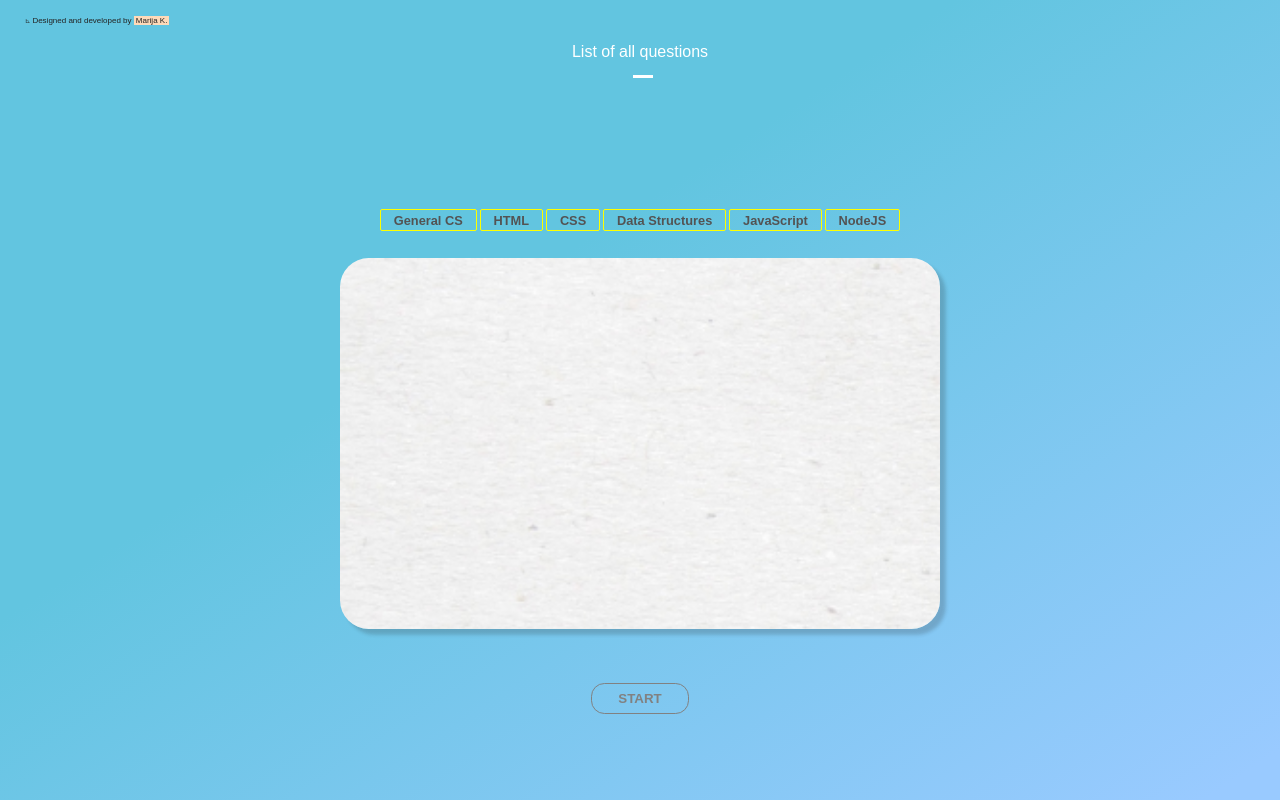
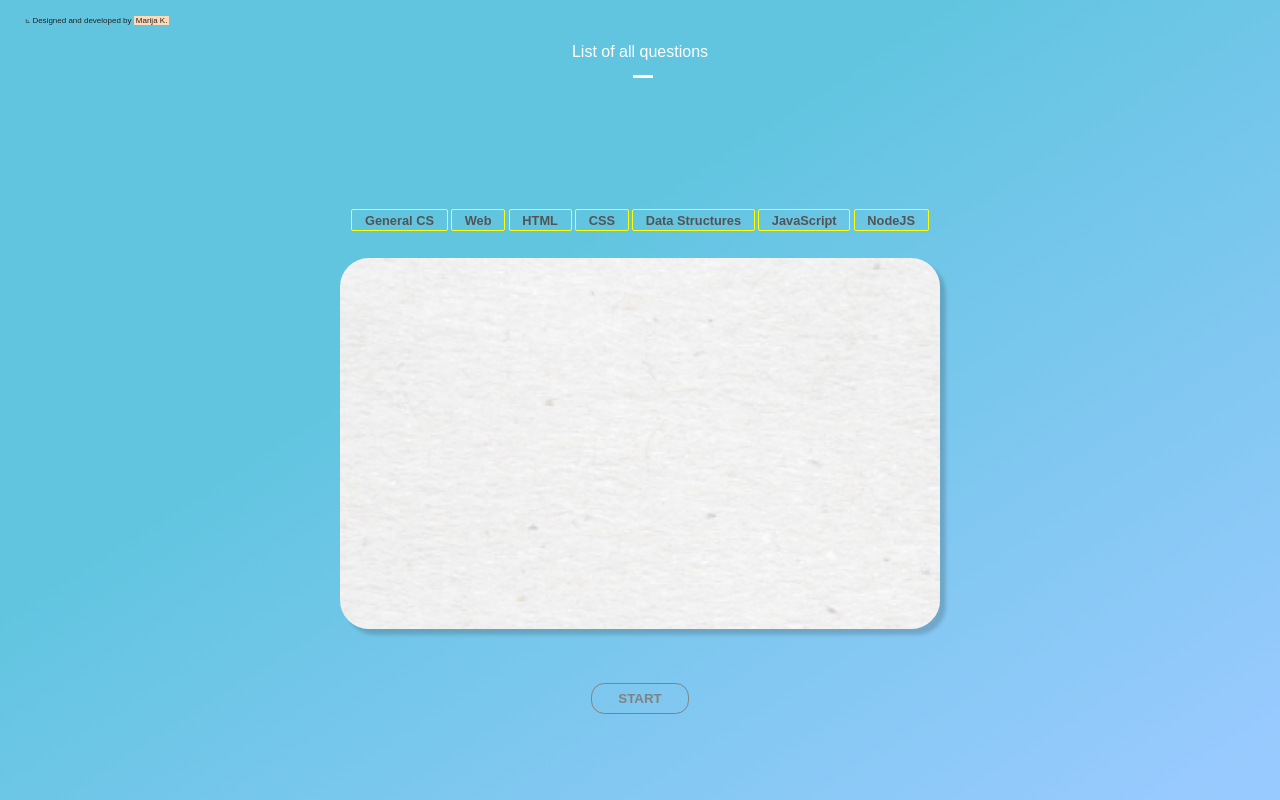
Before and after one commit to Marija-Kov/technical-questions, a website: page src/technical.html in a window 1280 px wide. Drawn offline with nearby package versions, Linux system fonts and the light colour scheme; files that its build step writes are made by us from their sources; a web font is replaced by a local one.

Commit message:
added the dearly missed 'web' button

```diff
--- a/src/technical.html
+++ b/src/technical.html
@@ -11,6 +11,7 @@
   <a class="see-all" href="all-cards.html">List of all questions</a>
     <div class="category-selection">
       <button id="general">General CS</button>
+      <button id="web">Web</button>
       <button id="html">HTML</button>
       <button id="css">CSS</button>
       <button id="data-structures">Data Structures</button>
```
